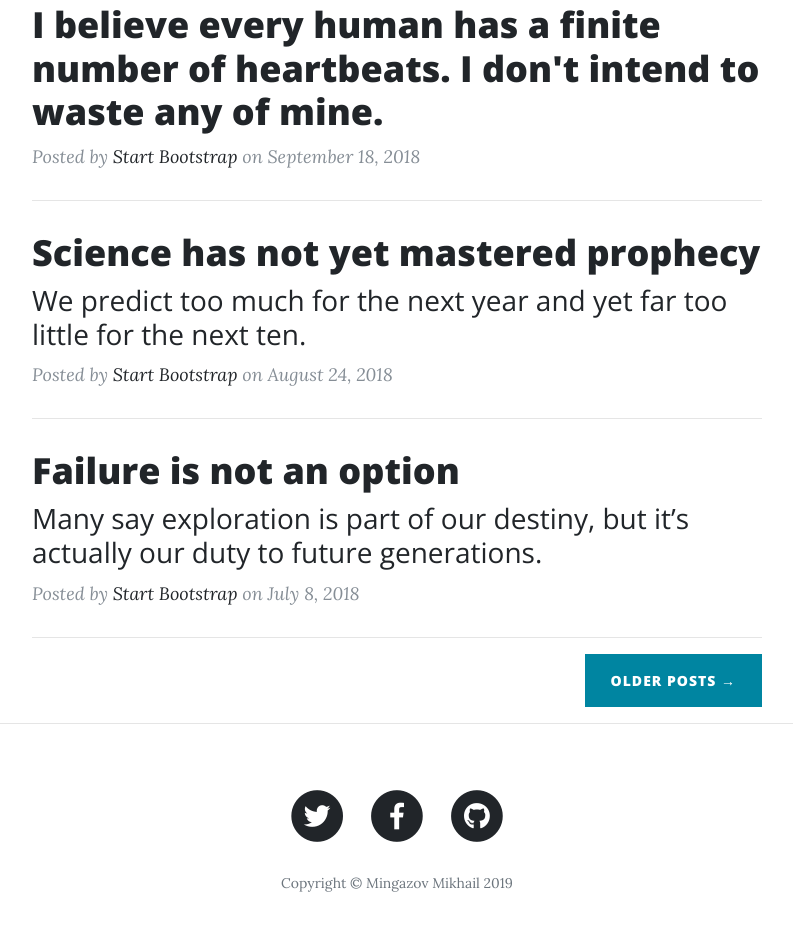
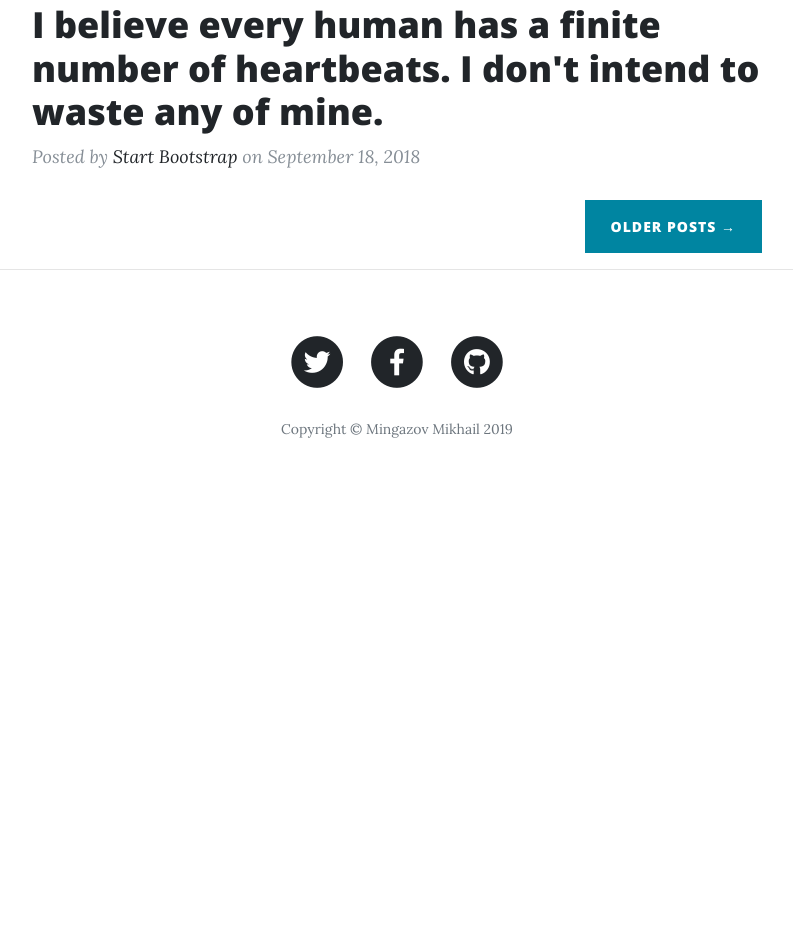
Before and after one commit to MingazovM/mingazovm.github.io, a website: page index.html in a window 1280 px wide. Shown: the part 933-1864 px from the top of the page, without its empty margins (243-1036 px from the left). After the commit the page ends 1438 px from the top, so only its background shows below. Drawn offline with nearby package versions, Linux system fonts and the light colour scheme.

Commit message:
Update index.html

```diff
--- a/index.html
+++ b/index.html
@@ -95,35 +95,6 @@
               <a href="#">Start Bootstrap</a>
               on September 18, 2018</p>
           </div>
-          <hr>
-          <div class="post-preview">
-            <a href="post.html">
-              <h2 class="post-title">
-                Science has not yet mastered prophecy
-              </h2>
-              <h3 class="post-subtitle">
-                We predict too much for the next year and yet far too little for the next ten.
-              </h3>
-            </a>
-            <p class="post-meta">Posted by
-              <a href="#">Start Bootstrap</a>
-              on August 24, 2018</p>
-          </div>
-          <hr>
-          <div class="post-preview">
-            <a href="post.html">
-              <h2 class="post-title">
-                Failure is not an option
-              </h2>
-              <h3 class="post-subtitle">
-                Many say exploration is part of our destiny, but it’s actually our duty to future generations.
-              </h3>
-            </a>
-            <p class="post-meta">Posted by
-              <a href="#">Start Bootstrap</a>
-              on July 8, 2018</p>
-          </div>
-          <hr>
           <!-- Pager -->
           <div class="clearfix">
             <a class="btn btn-primary float-right" href="#">Older Posts &rarr;</a>
```
